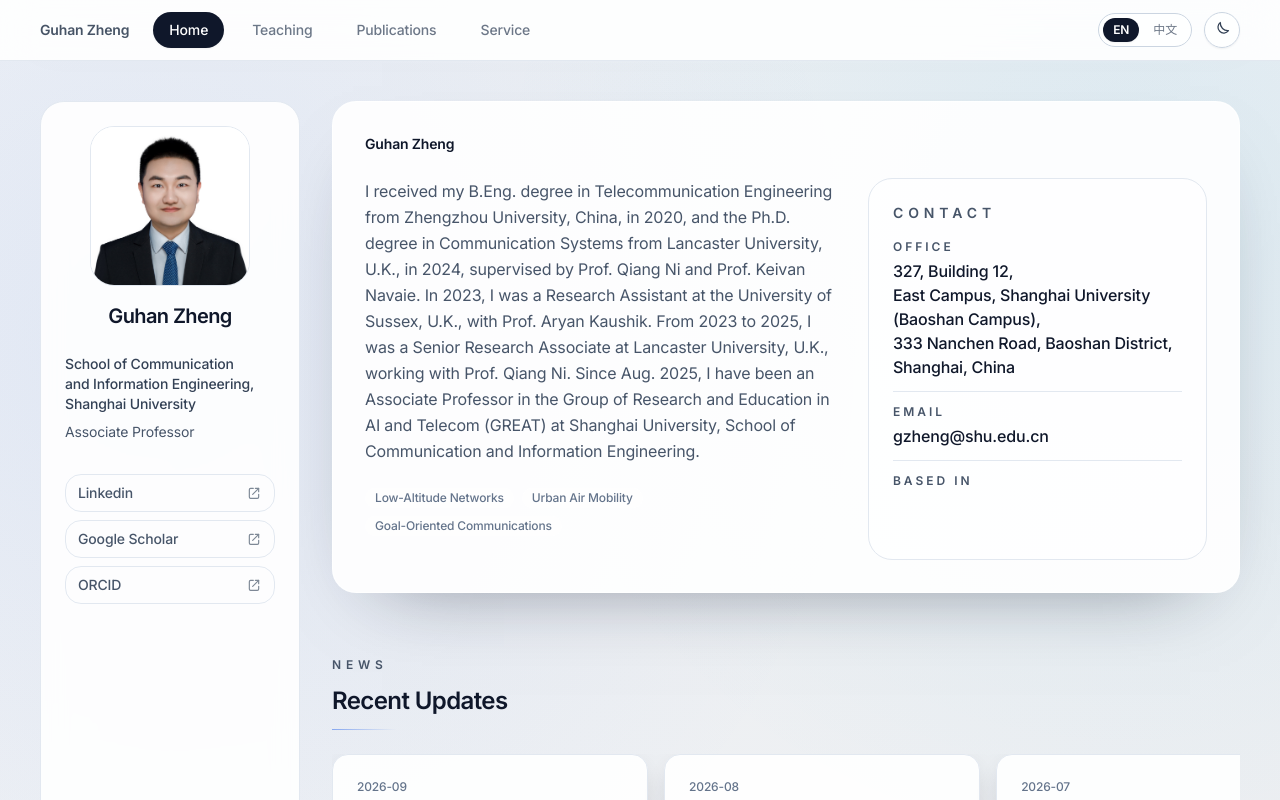
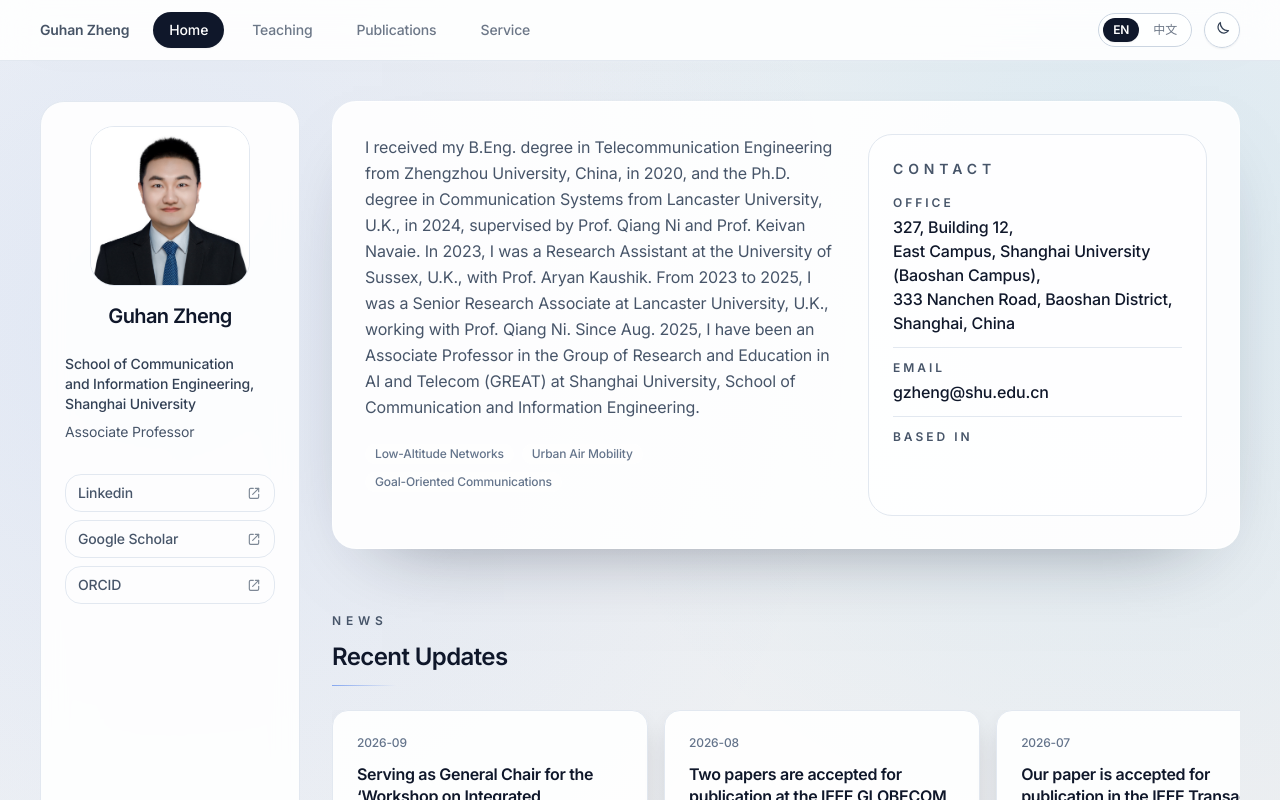
Before and after one commit to Guhan328/Guhan328.github.io, a Next.js app: page /en in a window 1280 px wide. Shown: the top 800 px of the page. Built offline with nearby package versions, Linux system fonts and the light colour scheme.

Commit message:
Update home-client.tsx

```diff
--- a/app/(site)/[locale]/home-client.tsx
+++ b/app/(site)/[locale]/home-client.tsx
@@ -67,10 +67,7 @@ export function HomeClient({
   return (
     <div className="space-y-16">
       <section className="space-y-6 rounded-3xl border border-white/70 bg-white/90 p-8 shadow-[0_32px_80px_-50px_rgba(15,23,42,0.55)] dark:border-slate-800 dark:bg-slate-900/70 print:border-none print:bg-transparent print:shadow-none">
-        <div className="flex flex-wrap items-center gap-x-3 gap-y-2 text-sm text-slate-600 dark:text-slate-300">
-          <span className="font-semibold text-slate-900 dark:text-slate-50">{profile.name}</span>
-          {profile.nativeName ? <span className="text-slate-500 dark:text-slate-400">{profile.nativeName}</span> : null}
-        </div>
+        {/* 已删除显示名字的区块 */}
         <div className="grid gap-8 lg:grid-cols-[minmax(0,1.25fr)_minmax(0,0.9fr)]">
           <div className="space-y-6">
             <p className="max-w-3xl text-base leading-relaxed text-slate-600 dark:text-slate-300">
```
